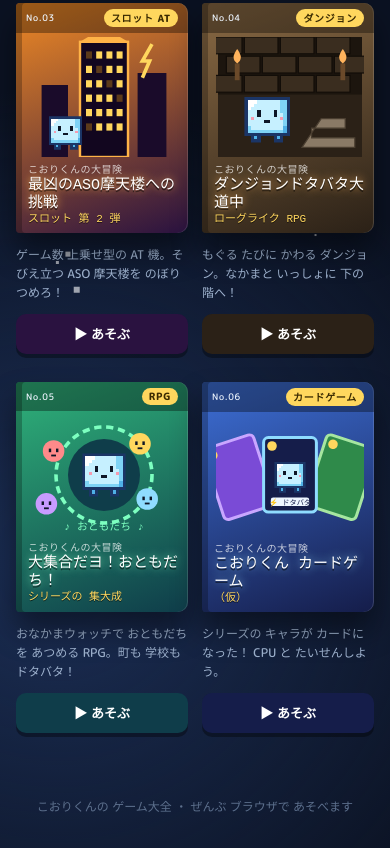
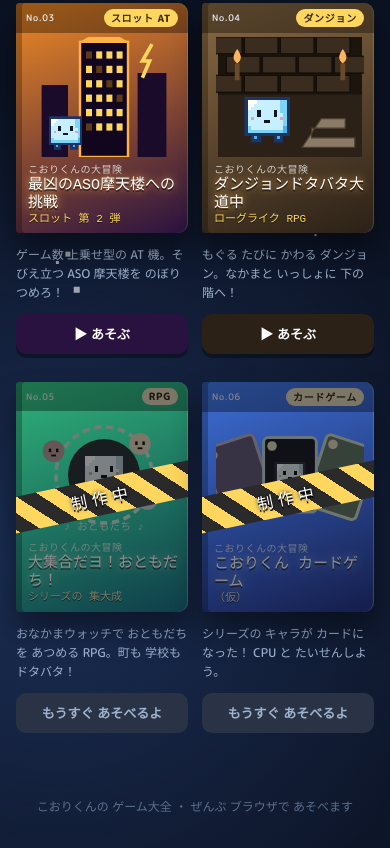
Before and after one commit to taku3482yasu-web/koori-game-taizen, a plain HTML site: page index.html in a window 390 px wide. Shown: the part 576-1424 px from the top of the page. Drawn offline with Linux system fonts and the light colour scheme; a web font is replaced by a local one.

Commit message:
RPG と カードゲームは 制作中: パッケージに 制作中の テープ・クリックしても 開かない
Co-Authored-By: Claude Opus 5.5 <noreply@anthropic.com>

```diff
--- a/index.html
+++ b/index.html
@@ -118,6 +118,19 @@ main { position: relative; z-index: 1; max-width: 1100px; margin: 0 auto; paddin
 .launch svg { width: 84px; height: 84px; animation: hop 0.6s ease-in-out infinite; }
 .box.opening { transform: rotateY(0) scale(1.1); }
 
+/* ---------- 制作中 (開けない) ---------- */
+.game.wip .box { cursor: not-allowed; }
+.game.wip .box:hover { transform: rotateY(-14deg) rotateX(3deg); }
+.game.wip .band, .game.wip .art, .game.wip .titlebox { filter: grayscale(0.75) brightness(0.55); }
+.game.wip .cover::after { display: none; }
+.wipmark {
+    position: absolute; top: 42%; left: -12%; right: -12%; z-index: 2; padding: 6px 0; transform: rotate(-12deg);
+    background: repeating-linear-gradient(45deg, #ffd75e 0 14px, #2a2a2a 14px 28px);
+    color: #fff; font-family: 'DotGothic16', monospace; font-size: 22px; text-align: center; letter-spacing: 0.3em;
+    text-shadow: 0 0 4px #000, 0 2px 0 #000;
+}
+.play:disabled { cursor: not-allowed; background: #2a3346; color: var(--sub); box-shadow: none; filter: none; }
+
 footer { position: relative; z-index: 1; text-align: center; padding: 0 16px 32px; color: #5c6f8c; font-size: 12px; }
 
 @media (prefers-reduced-motion: reduce) {
@@ -131,6 +144,8 @@ footer { position: relative; z-index: 1; text-align: center; padding: 0 16px 32p
     .logo svg { width: 44px; height: 44px; }
     .shelf { grid-template-columns: repeat(2, minmax(0, 1fr)); gap: 28px 14px; }
     .box { transform: none; }
+    .game.wip .box:hover { transform: none; }
+    .wipmark { font-size: 16px; }
     .name { font-size: 15px; }
     .name small { font-size: 11px; }
     .band { font-size: 9px; padding-left: 10px; }
@@ -191,7 +206,7 @@ footer { position: relative; z-index: 1; text-align: center; padding: 0 16px 32p
 </div>
 
 <script>
-// ゲームの 一覧 (出た じゅん)。url を かえれば とび先が かわる
+// ゲームの 一覧 (出た じゅん)。url を かえれば とび先が かわる。wip: true は 制作中で 開けない
 const GAMES = [
     {
         id: 'slot1', no: '01', genre: 'スロット', series: 'こおりくんの大冒険',
@@ -225,14 +240,14 @@ const GAMES = [
         id: 'rpg', no: '05', genre: 'RPG', series: 'こおりくんの大冒険',
         name: '大集合だヨ！おともだち！', sub: 'シリーズの 集大成',
         desc: 'おなかまウォッチで おともだちを あつめる RPG。町も 学校も ドタバタ！',
-        url: 'https://taku3482yasu-web.github.io/koori-rpg/',
+        url: 'https://taku3482yasu-web.github.io/koori-rpg/', wip: true,
         c1: '#2fb37a', c2: '#0f3d4a', glow: '#7dffc0', art: 'rpg'
     },
     {
         id: 'card', no: '06', genre: 'カードゲーム', series: 'こおりくんの大冒険',
         name: 'こおりくん カードゲーム', sub: '（仮）',
         desc: 'シリーズの キャラが カードに なった！ CPU と たいせんしよう。',
-        url: 'https://taku3482yasu-web.github.io/koori-card/',
+        url: 'https://taku3482yasu-web.github.io/koori-card/', wip: true,
         c1: '#3d6fd6', c2: '#151d4a', glow: '#8fdcff', art: 'card'
     }
 ];
@@ -285,17 +300,18 @@ const ART = {
 
 const shelf = document.getElementById('shelf');
 shelf.innerHTML = GAMES.map((g) => `
-<article class="game" style="--c1:${g.c1};--c2:${g.c2};--glow:${g.glow}">
-    <button class="box" data-id="${g.id}" aria-label="${g.name} ${g.sub} を あそぶ">
+<article class="game ${g.wip ? 'wip' : ''}" style="--c1:${g.c1};--c2:${g.c2};--glow:${g.glow}">
+    <button class="box" data-id="${g.id}" aria-label="${g.name} ${g.sub} ${g.wip ? '（制作中）' : 'を あそぶ'}" ${g.wip ? 'disabled' : ''}>
         <span class="spine">${g.name}</span>
         <span class="cover">
             <span class="band"><span><span class="kk">KOORI-KUN </span>No.${g.no}</span><b>${g.genre}</b></span>
             <span class="art"><svg viewBox="0 0 120 100" aria-hidden="true">${ART[g.art]()}</svg></span>
+            ${g.wip ? '<span class="wipmark">制作中</span>' : ''}
             <span class="titlebox"><span class="series">${g.series}</span><span class="name">${g.name}<small>${g.sub}</small></span></span>
         </span>
     </button>
     <p class="desc">${g.desc}</p>
-    <button class="play" data-id="${g.id}">▶ あそぶ</button>
+    <button class="play" data-id="${g.id}" ${g.wip ? 'disabled' : ''}>${g.wip ? 'もうすぐ あそべるよ' : '▶ あそぶ'}</button>
 </article>`).join('');
 
 // クリックで きどう → その ゲームへ
@@ -305,6 +321,7 @@ shelf.addEventListener('click', (e) => {
     const b = e.target.closest('[data-id]');
     if (!b) return;
     const g = GAMES.find((x) => x.id === b.dataset.id);
+    if (g.wip) return;
     const reduce = matchMedia('(prefers-reduced-motion: reduce)').matches;
     b.closest('.game').querySelector('.box').classList.add('opening');
     bootText.innerHTML = `${g.name}<small>${g.sub}　きどう中…</small>`;
```
